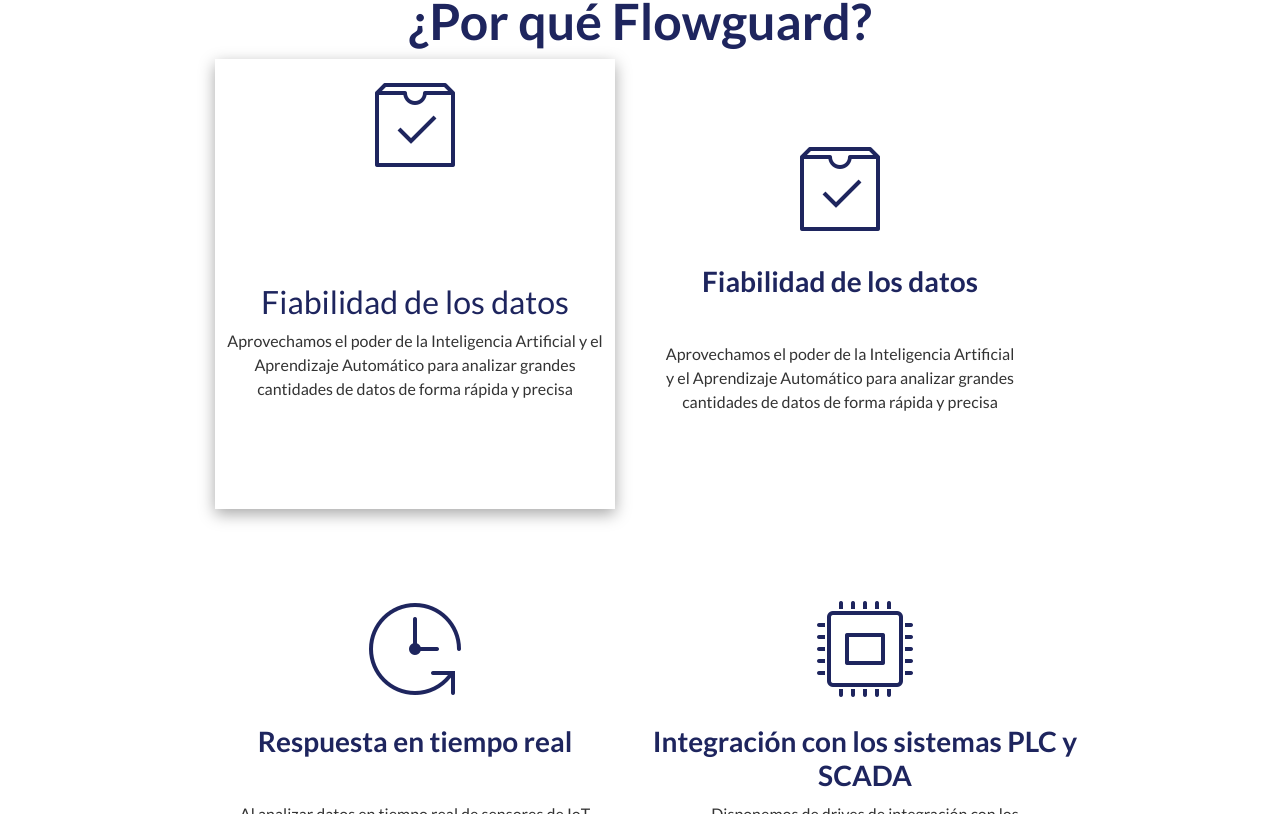
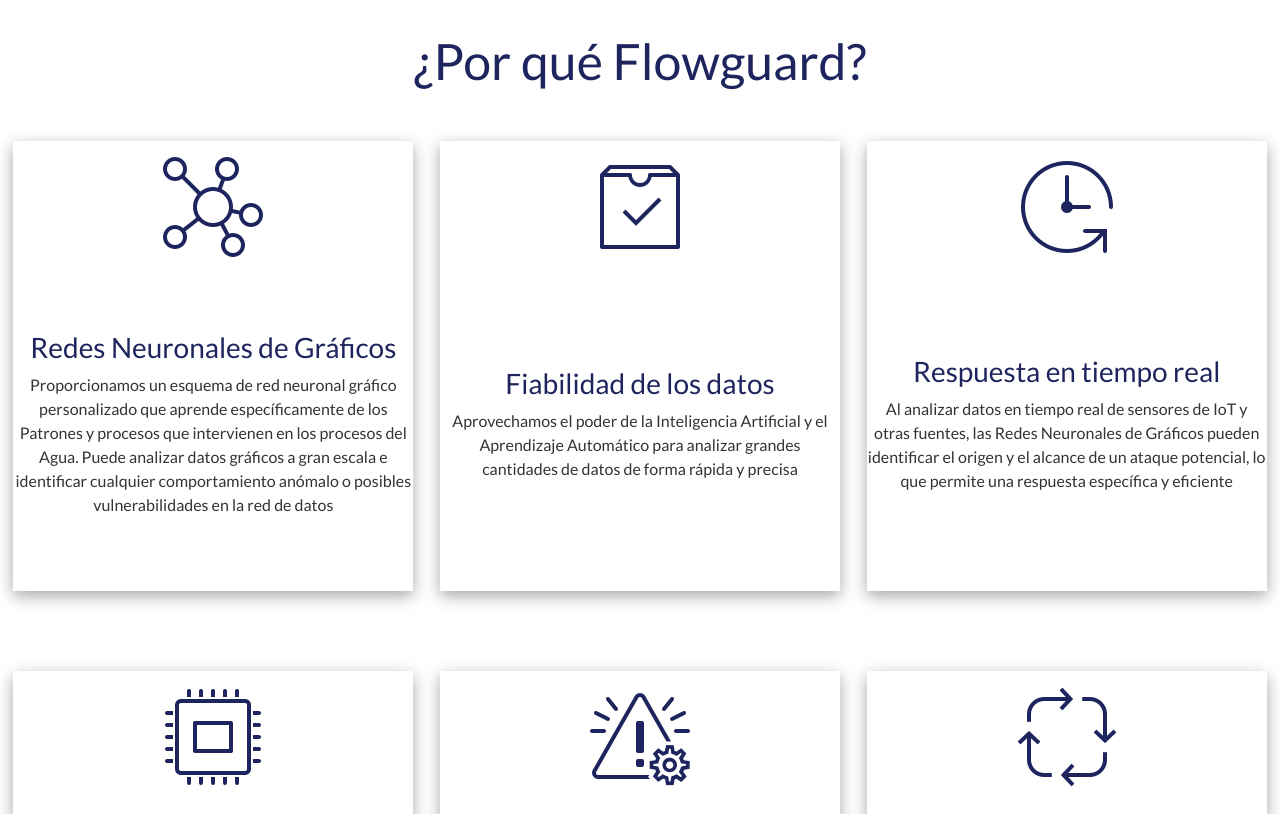
Before and after one commit to telcash/flowguard_frontend, a React (Create React App) app: page / in a window 1280 px wide. Shown: the part 906-1720 px from the top of the page. Built offline with nearby package versions, Linux system fonts and the light colour scheme.

Commit message:
Cambios realizados en estilos de Feature container

```diff
--- a/src/App.css
+++ b/src/App.css
@@ -3,6 +3,9 @@
     --secondary-color: #17A4D0;
     --paragraph-color: #333;
     --navbar-height: 120px;
+    --subtitles-font-size: 50px;
+    --subtitles-font-weight: 700px;
+    --subtitles-margin-bottom: 50px;
 }
 
 * {
@@ -16,11 +19,19 @@
 .app, nav, main, section, footer{
     margin: 0 auto;
     width: 100%;
+    display: flex;
+    flex-direction: column;
+    justify-content: center;
+    align-items: center;
 }
 
 main {
     position: relative;
     top: var(--navbar-height);
+}
+
+section {
+    margin-top: 40px;
 }
 
 a {
--- a/src/components/feature-card/FeatureCard.jsx
+++ b/src/components/feature-card/FeatureCard.jsx
@@ -14,7 +14,7 @@
                     <img src={icon} alt={title} />
                 </figure>
                 <div className="fg__featureCard-body">
-                    <h2>{title}</h2>
+                    <h3>{title}</h3>
                     <p>{description}</p>
                 </div>
             </div>
--- a/src/components/feature-card/feature-card.css
+++ b/src/components/feature-card/feature-card.css
@@ -34,7 +34,7 @@
     align-items: center;
 }
 
-.fg__featureCard-body h2 {
+.fg__featureCard-body h3 {
     color: var(--primary-color);
     text-align: center;
 }
--- a/src/components/index.js
+++ b/src/components/index.js
@@ -1,4 +1,5 @@
 export { default as Feature } from './feature/Feature';
+export { default as FeatureCard } from './feature-card/FeatureCard';
 export { default as TeamMember } from './team-member/TeamMember';
 export { default as VideoContainer } from './video-container/VideoContainer';
 export { default as MainSlider } from './main-slider/MainSlider';
--- a/src/containers/features/Features.jsx
+++ b/src/containers/features/Features.jsx
@@ -1,6 +1,6 @@
 import React from 'react';
 import './features.css';
-import Feature from '../../components/feature/Feature';
+import { FeatureCard } from '../../components';
 import neuralNetworkIcon from '../../assets/neural-network.png';
 import dataReliabilityIcon from '../../assets/data-quality.png';
 import realTimeIcon from '../../assets/in-time.png';
@@ -8,21 +8,19 @@
 import environmentImpactIcon from '../../assets/environment.png';
 import electronicsIcon from '../../assets/electronics.png';
 import { useTranslation } from 'react-i18next';
-import FeatureCard from '../../components/feature-card/FeatureCard';
 
 const Features = () => {
   const [t] = useTranslation("global");
   return (
     <div className='fg__features'>
-      <h1>{t("features.title")}</h1>
-      <div className='fg__features-container'>
+      <h2>{t("features.title")}</h2>
+      <div className='fg__features_cards'>
+        <FeatureCard icon={neuralNetworkIcon} title={t("features.graph-neural-networks.title")} description={t("features.graph-neural-networks.description")}></FeatureCard>
         <FeatureCard icon={dataReliabilityIcon} title={t("features.data-reliability.title")} description={t("features.data-reliability.description")}></FeatureCard>
-        {/* <Feature icon={neuralNetworkIcon} title={t("features.graph-neural-networks.title")} description={t("features.graph-neural-networks.description")}></Feature> */}
-        <Feature icon={dataReliabilityIcon} title={t("features.data-reliability.title")} description={t("features.data-reliability.description")}></Feature>
-        <Feature icon={realTimeIcon} title={t("features.real-time-response.title")} description={t("features.real-time-response.description")}></Feature>
-        <Feature icon={electronicsIcon} title={t("features.plc-scada-integration.title")} description={t("features.plc-scada-integration.description")}></Feature>
-        <Feature icon={riskManagementIcon} title={t("features.risk-management.title")} description={t("features.risk-management.description")}></Feature>
-        <Feature icon={environmentImpactIcon} title={t("features.environment-impact.title")} description={t("features.environment-impact.description")}></Feature>
+        <FeatureCard icon={realTimeIcon} title={t("features.real-time-response.title")} description={t("features.real-time-response.description")}></FeatureCard>
+        <FeatureCard icon={electronicsIcon} title={t("features.plc-scada-integration.title")} description={t("features.plc-scada-integration.description")}></FeatureCard>
+        <FeatureCard icon={riskManagementIcon} title={t("features.risk-management.title")} description={t("features.risk-management.description")}></FeatureCard>
+        <FeatureCard icon={environmentImpactIcon} title={t("features.environment-impact.title")} description={t("features.environment-impact.description")}></FeatureCard>
       </div>
     </div>
   );
--- a/src/containers/features/features.css
+++ b/src/containers/features/features.css
@@ -1,35 +1,26 @@
 .fg__features {
     width: 100%;
-    margin-top: 40px;
+    max-width: 1440px;
     display: flex;
     flex-direction: column;
     justify-content: center;
     align-items: center;
-    margin-bottom: 120px;
 }
 
-.fg__features h1:first-child {
-    color: #1E255E;
-    font-size: 50px;
-    font-weight: 700;
+.fg__features h2 {
+    width: 100%;
+    margin-bottom: var(--subtitles-margin-bottom);
+    text-align: center;
+    color: var(--primary-color);
+    font-size: var(--subtitles-font-size);
+    font-weight: var(--subtitles-font-weight);
 }
 
-.fg__features-container {
+.fg__features_cards {
     width: 100%;
     display: flex;
     flex-flow: row wrap;
-    justify-content: center;
+    justify-content: space-around;
     align-items: center;
-    row-gap: 10px;
+    row-gap: 5rem;
 }
-
-@media (max-width: 768px) {
-    .fg__features h1:first-child {
-        font-size: 36px;
-        text-align: center;
-    }
-
-    .fg__features-container {
-        padding: 0 1rem;
-    }
-}
```
